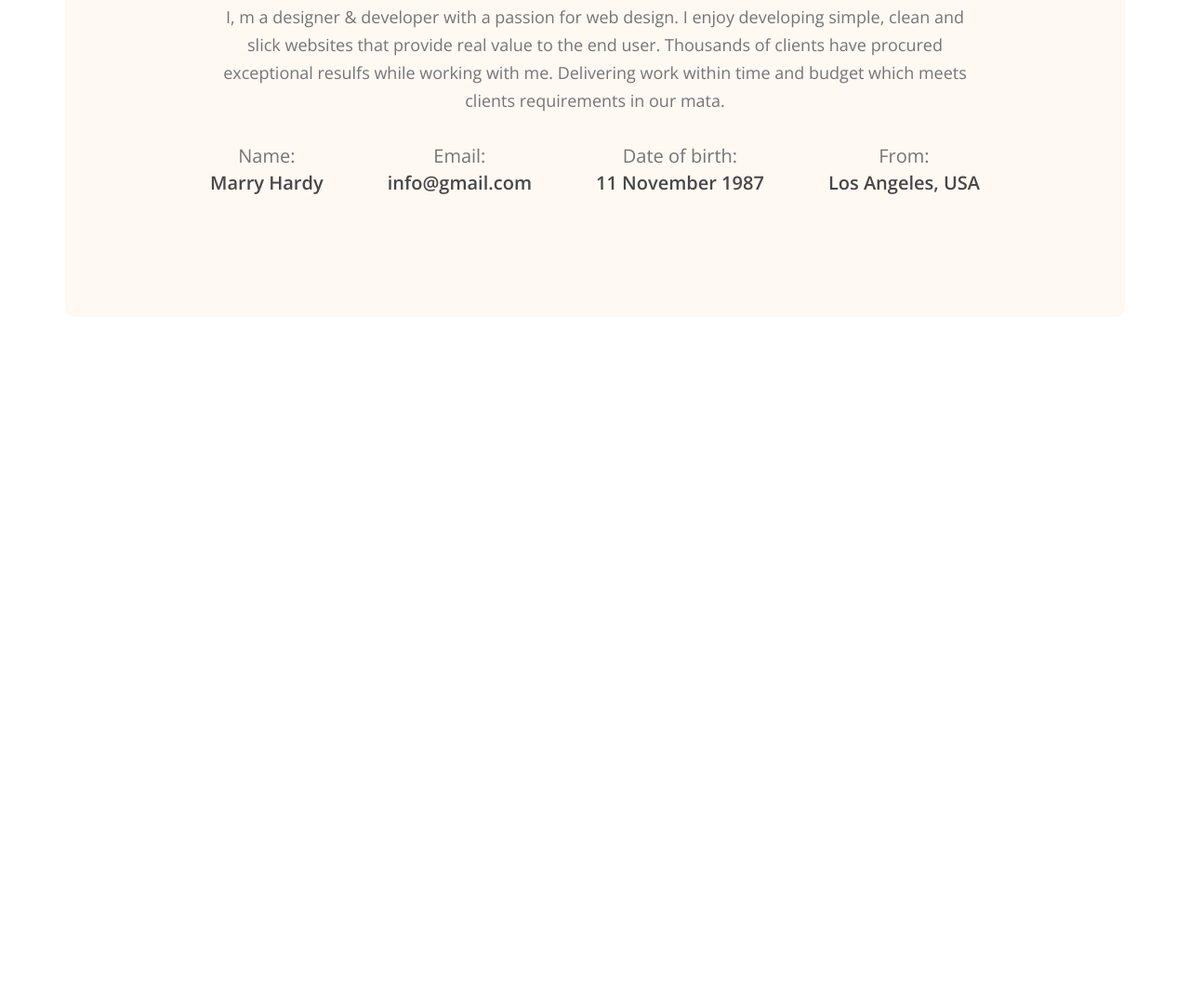
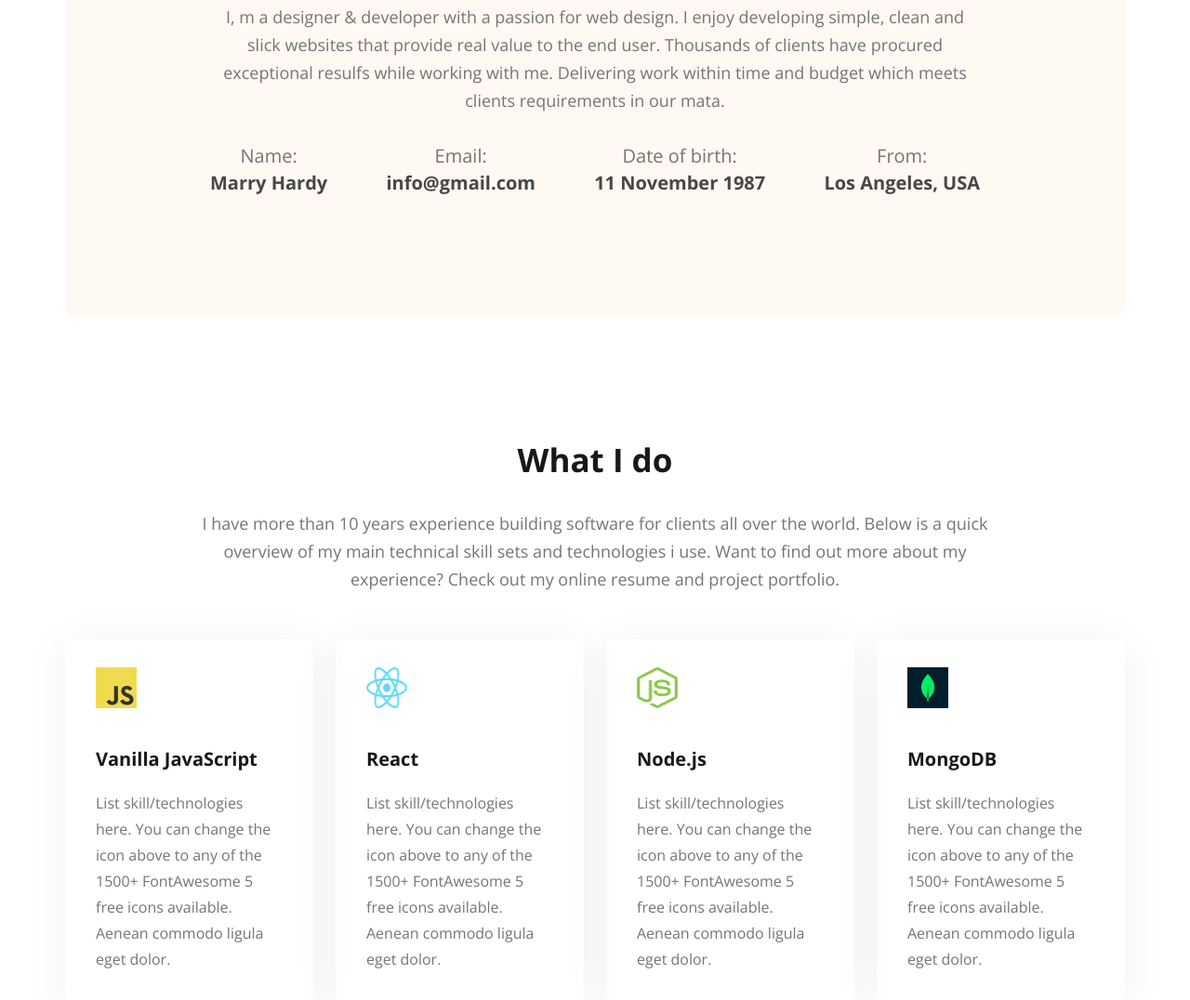
Before and after one commit to masud-rana44/Webdevloper-Protfolio, a plain HTML site: page index.html in a window 1280 px wide. Shown: the part 1176-2252 px from the top of the page at 93% size. Before the commit the page ends 1517 px from the top, so only its background shows below. Drawn offline with nearby package versions, Linux system fonts and the light colour scheme.

Commit message:
after skills section complete

```diff
--- a/index.html
+++ b/index.html
@@ -95,6 +95,71 @@
           </div>
         </div>
       </section>
+
+      <!-- section skills -->
+      <section class="section-skills">
+        <h2 class="section-heading mb-md">What I do</h2>
+        <p class="section-description skills-description">
+          I have more than 10 years experience building software for clients all
+          over the world. Below is a quick overview of my main technical skill
+          sets and technologies i use. Want to find out more about my
+          experience? Check out my online resume and project portfolio.
+        </p>
+        <div class="skills-box">
+          <div class="skill">
+            <img
+              src="images/icons/js.png"
+              alt="Javascript icon"
+              class="skill-img"
+            />
+            <h4 class="skill-title">Vanilla JavaScript</h4>
+            <p class="skill-description">
+              List skill/technologies here. You can change the icon above to any
+              of the 1500+ FontAwesome 5 free icons available. Aenean commodo
+              ligula eget dolor.
+            </p>
+          </div>
+          <div class="skill">
+            <img
+              src="images/icons/react.png"
+              alt="React icon"
+              class="skill-img"
+            />
+            <h4 class="skill-title">React</h4>
+            <p class="skill-description">
+              List skill/technologies here. You can change the icon above to any
+              of the 1500+ FontAwesome 5 free icons available. Aenean commodo
+              ligula eget dolor.
+            </p>
+          </div>
+          <div class="skill">
+            <img
+              src="images/icons/nodejs.png"
+              alt="nodejs icon"
+              class="skill-img"
+            />
+            <h4 class="skill-title">Node.js</h4>
+            <p class="skill-description">
+              List skill/technologies here. You can change the icon above to any
+              of the 1500+ FontAwesome 5 free icons available. Aenean commodo
+              ligula eget dolor.
+            </p>
+          </div>
+          <div class="skill">
+            <img
+              src="images/icons/mongo.png"
+              alt="MongoDB icon"
+              class="skill-img"
+            />
+            <h4 class="skill-title">MongoDB</h4>
+            <p class="skill-description">
+              List skill/technologies here. You can change the icon above to any
+              of the 1500+ FontAwesome 5 free icons available. Aenean commodo
+              ligula eget dolor.
+            </p>
+          </div>
+        </div>
+      </section>
     </main>
     <footer class="footer"></footer>
   </body>
--- a/styles/style.css
+++ b/styles/style.css
@@ -201,5 +201,50 @@ section {
 
 .contact-info {
   color: rgba(71, 71, 71, 1);
-  font-weight: 600;
+  font-weight: 700;
 }
+
+/**************************/
+/* SKILLS */
+/**************************/
+.section-skills {
+  text-align: center;
+}
+
+.skills-description {
+  margin-bottom: 50px;
+  padding: 0 140px;
+}
+
+.skills-box {
+  display: flex;
+  align-items: center;
+  justify-content: space-between;
+  gap: 24px;
+  text-align: left;
+}
+
+.skill {
+  border-radius: 5px;
+  padding: 30px 33px;
+  box-shadow: 0px 6px 50px 0px rgba(0, 0, 0, 0.06);
+}
+
+.skill-img {
+  width: 44px;
+  height: 44px;
+  margin-bottom: 38px;
+}
+
+.skill-title {
+  color: var(--dark-01, #181818);
+  font-size: 20px;
+  font-weight: 700;
+  margin-bottom: 20px;
+}
+
+.skill-description {
+  color: var(--dark-03, #757575);
+  font-size: 16px;
+  line-height: 28px;
+}
```
